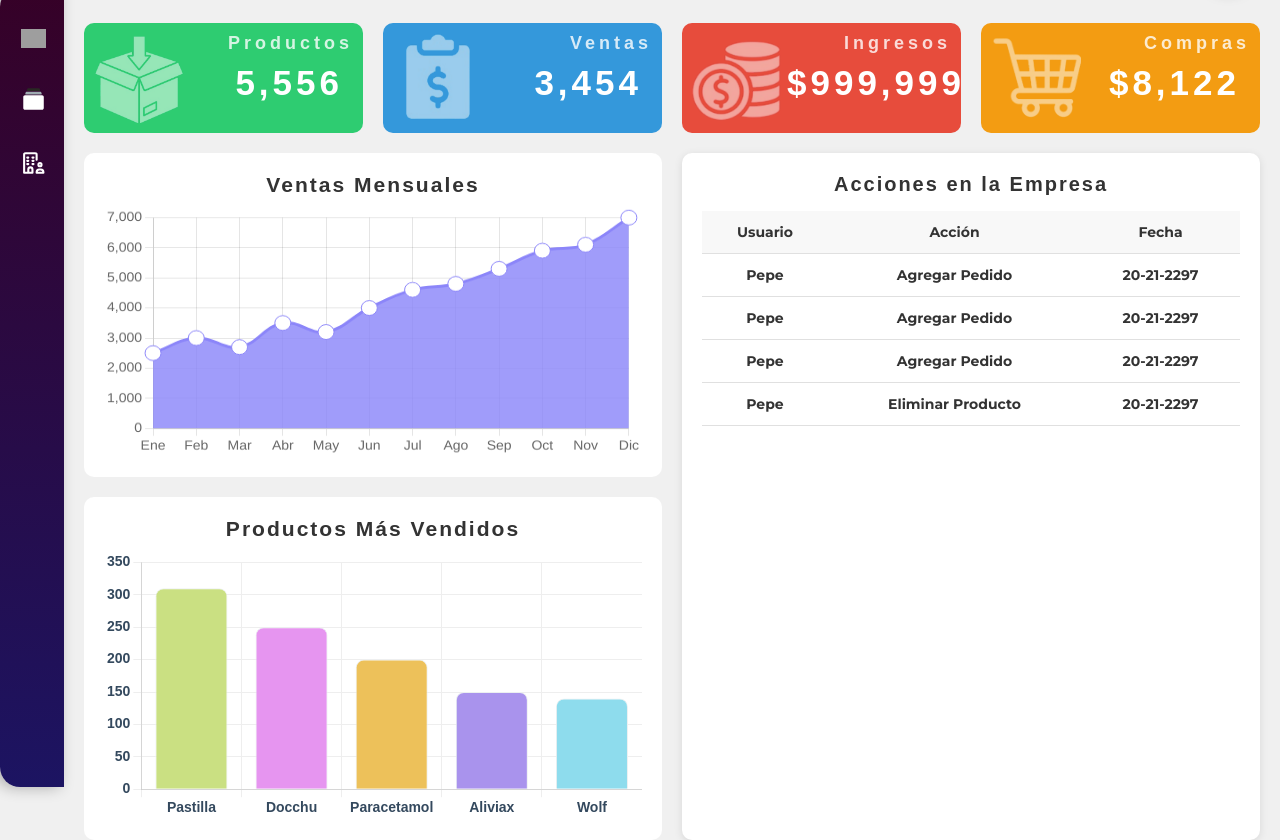
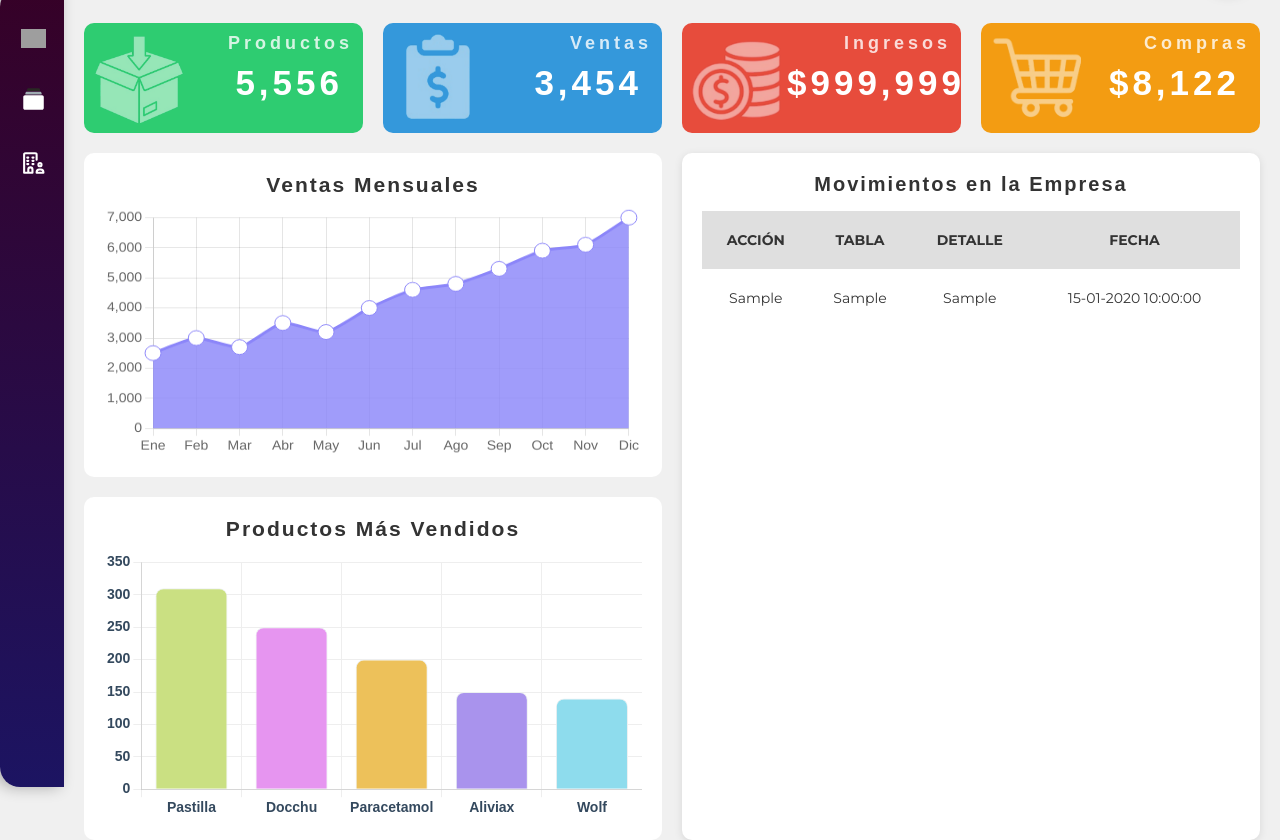
Before and after one commit to King-Cold/temozon, a PHP site: page /public/inicio.php in a window 1280 px wide. Shown: the part 61-901 px from the top of the page. Run offline with PHP 8.4, Linux system fonts and the light colour scheme; data comes from the database, SQL or seed files in the repository; tables that the repository leaves empty or names only in its code hold one stand-in row (values such as "Sample post"); some web fonts are replaced; grey boxes are pictures that could not be loaded.

Commit message:
Listo el dashboard

```diff
--- a/public/inicio.php
+++ b/public/inicio.php
@@ -159,19 +159,23 @@ body {
 }
 
 .acciones th, .acciones td {
-    padding: 12px 10px;
+    padding: 20px 10px;
     text-align: left;
-    border-bottom: 1px solid #e0e0e0;
+    border-bottom: 1px solidrgb(224, 224, 224);
     text-align: center;
 }
 
 .acciones th {
-    background-color: #f8f8f8;
+    background-color:rgb(223, 223, 223);
     font-weight: bold;
 }
+.acciones td {
+    font-weight: 400;
+}
+
 
 .acciones tr:hover {
-    background-color: #6b3f6780;
+    background-color:rgba(89, 201, 149, 0.5);
 }
 
 
@@ -229,20 +233,32 @@ body {
 
     <!-- ACCIONES a la derecha, ocupando dos filas -->
 <div class="box acciones">
-        <h3>Acciones en la Empresa</h3>
+    <h3>Movimientos en la Empresa</h3>
     <table>
         <thead>
             <tr>
-                    <th>Usuario</th>
-                    <th>Acción</th>
-                    <th>Fecha</th>
+                <th>ACCIÓN</th>
+                <th>TABLA</th>
+                <th>DETALLE</th>
+                <th>FECHA</th>
             </tr>
         </thead>
         <tbody>
-                <tr><td>Pepe</td><td>Agregar Pedido</td><td>20-21-2297</td></tr>
-                <tr><td>Pepe</td><td>Agregar Pedido</td><td>20-21-2297</td></tr>
-                <tr><td>Pepe</td><td>Agregar Pedido</td><td>20-21-2297</td></tr>
-                <tr><td>Pepe</td><td>Eliminar Producto</td><td>20-21-2297</td></tr>
+            <?php
+            include("../server/conexion_bd.php");
+
+            $consulta = "SELECT accion, tabla_afectada, detalle, fecha_hora FROM bitacora ORDER BY fecha_hora DESC LIMIT 10";
+            $resultado = mysqli_query($conexion, $consulta);
+
+            while ($fila = mysqli_fetch_assoc($resultado)) {
+                echo "<tr>";
+                echo "<td>" . $fila['accion'] . "</td>";
+                echo "<td>" . $fila['tabla_afectada'] . "</td>";
+                echo "<td>" . $fila['detalle'] . "</td>";
+                echo "<td>" . date("d-m-Y H:i:s", strtotime($fila['fecha_hora'])) . "</td>";
+                echo "</tr>";
+            }
+            ?>
         </tbody>
     </table>
 </div>
@@ -273,7 +289,7 @@ fetch("../server/datos_ventas.php")
                 borderColor: '#8B85F9',
                 backgroundColor: 'rgba(139, 133, 249, 0.81)',
                 fill: true,
-                tension: 0.4,
+                tension: 0.2,
                 pointBackgroundColor: 'white',
                 pointBorderColor: '#8B85F9',
                 pointRadius: 8,
```
Also changed, not shown: Icons/avatar/sharis.jpeg (added). Lines whose indentation alone changed are shown as unchanged.
